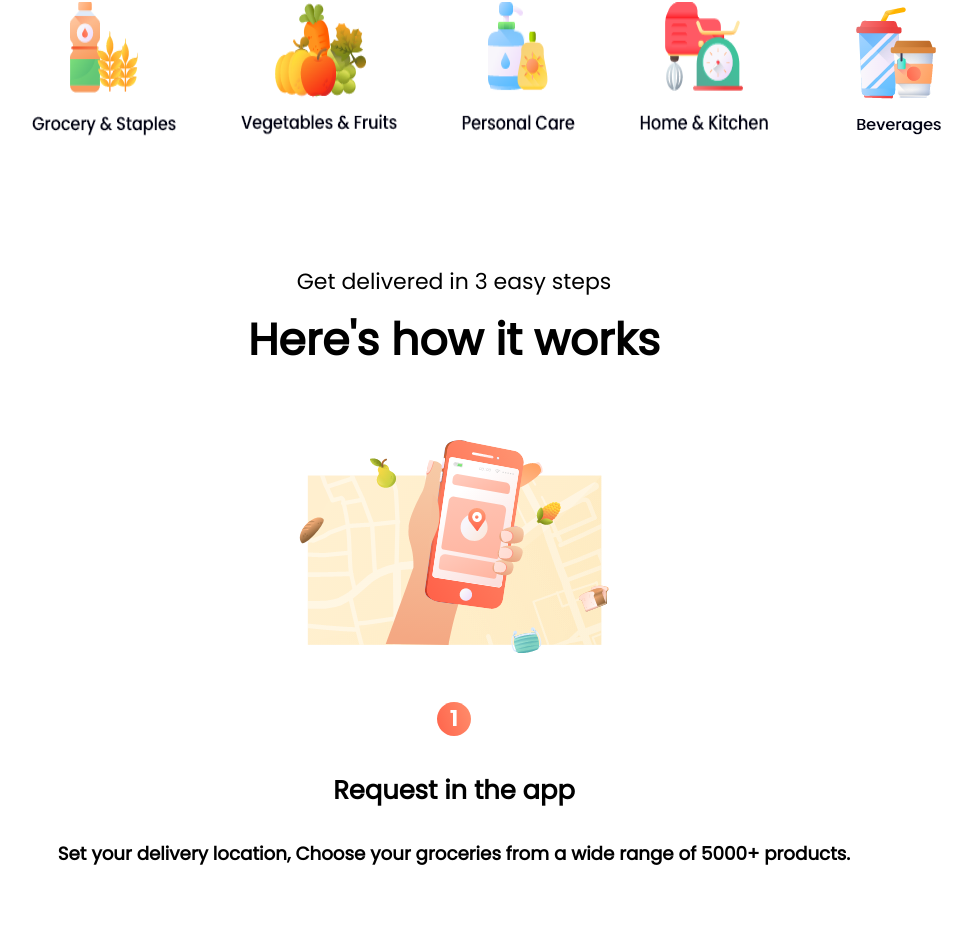
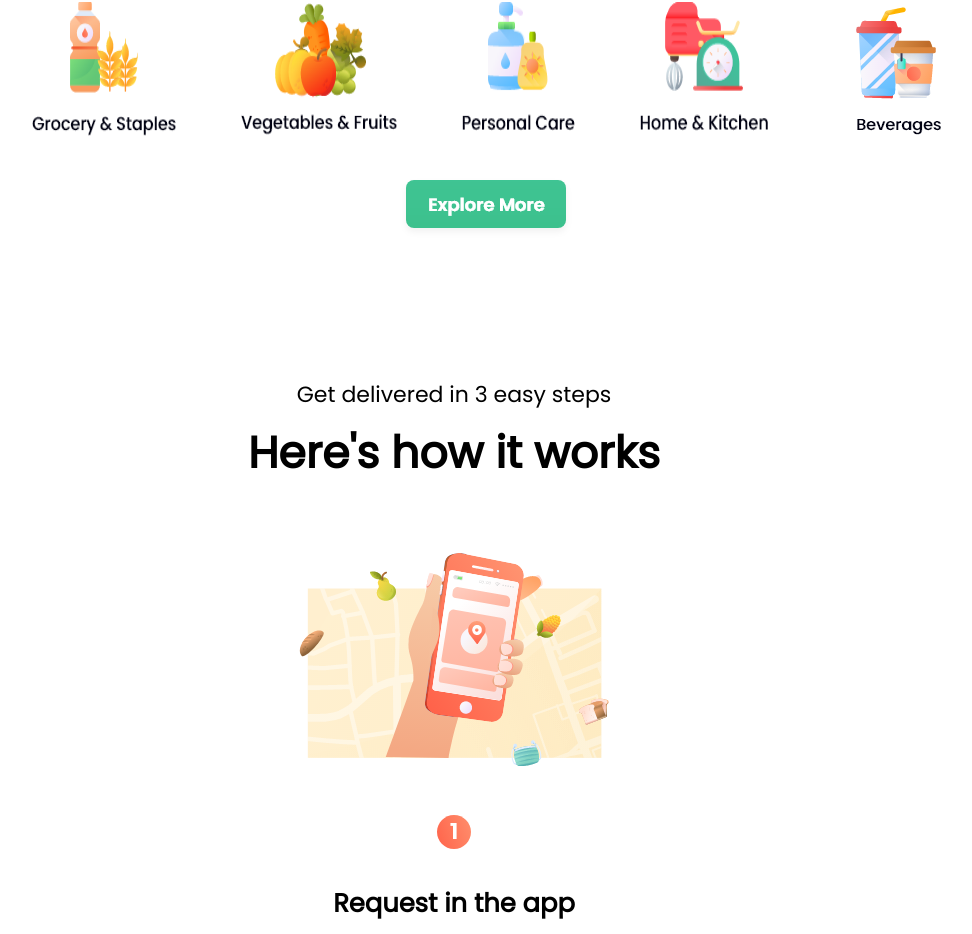
Before and after one commit to prajwalr308/grocery-ui-design, a React (Create React App) app: page / in a window 1280 px wide. Shown: the part 1666-2600 px from the top of the page, without its empty margins (186-1158 px from the left). Built offline with nearby package versions, Linux system fonts and the light colour scheme.

Commit message:
grocery ui

```diff
--- a/src/components/QuickSearches/QuickSearch.js
+++ b/src/components/QuickSearches/QuickSearch.js
@@ -5,6 +5,7 @@ import vegetables from "./images/2_Vegetables & Fruits.png";
 import care from "./images/3_Personal Care.png";
 import home from "./images/4_Home & Kitchen.png";
 import bevarage from "./images/5_Beverages.png";
+import explore from './images/Button.png'
 
 
 function QuickSearch() {
@@ -22,6 +23,7 @@ function QuickSearch() {
             <img src={home} alt="h" className="home"/><div></div>
             <img src={bevarage} alt="b" className="bevarage" /><div></div>
             </div>
+            <img src={explore} className="explore" />
 
 
 
--- a/src/components/QuickSearches/quick.css
+++ b/src/components/QuickSearches/quick.css
@@ -1,5 +1,6 @@
 .quick{
     text-align: center;
+
 }
 .needsText{
     margin-top: 10%;
@@ -22,6 +23,9 @@
 }
 .bevarage{
     padding-top:10%;
+}
+.explore{
+    margin-left: 5%;
 }
 
 
--- a/src/index.css
+++ b/src/index.css
@@ -12,5 +12,6 @@ code {
     monospace;
 }
 body{
+
   font-family: 'Poppins';font-size: 22px;
 }
```
Also changed, not shown: src/components/QuickSearches/images/Button.png (added).
